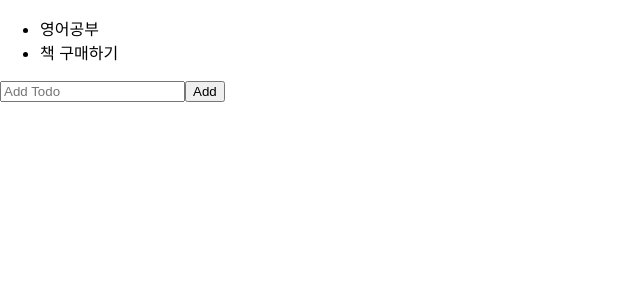
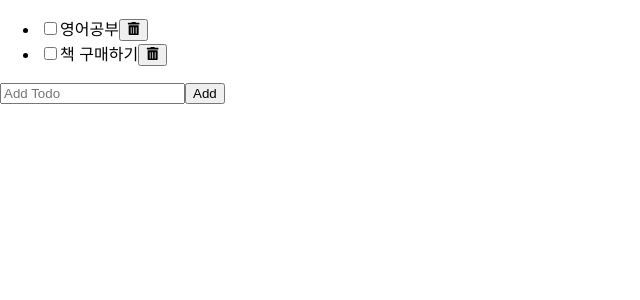
Before and after one commit to yoosaemsol/todolist-2023, a React (Create React App) app: page / in a window 1280 px wide. Shown: the top 300 px of the page, without its empty margins (0-640 px from the left). Built offline with nearby package versions, Linux system fonts and the light colour scheme.

Commit message:
feature-list: Todo 체크, 삭제 기능 구현.

```diff
--- a/package.json
+++ b/package.json
@@ -8,6 +8,7 @@
     "@testing-library/user-event": "^13.2.1",
     "react": "^18.2.0",
     "react-dom": "^18.2.0",
+    "react-icons": "^4.10.1",
     "react-scripts": "5.0.1",
     "uuid": "^9.0.0",
     "web-vitals": "^2.1.0"
--- /dev/null
+++ b/src/components/Todo/Todo.jsx
@@ -0,0 +1,32 @@
+import React from 'react';
+import { FaTrashAlt } from 'react-icons/fa';
+
+export default function Todo({ todo, onUpdate, onDelete }) {
+  const { text, status, id } = todo;
+
+  const handleChange = (e) => {
+    const status = e.target.checked ? 'completed' : 'active';
+
+    onUpdate({
+      ...todo,
+      status,
+    });
+  };
+
+  const handleDelete = () => onDelete(todo);
+
+  return (
+    <li>
+      <input
+        type="checkbox"
+        id={id}
+        checked={status === 'completed'}
+        onChange={handleChange}
+      />
+      <label htmlFor={id}>{text}</label>
+      <button onClick={handleDelete}>
+        <FaTrashAlt />
+      </button>
+    </li>
+  );
+}
--- a/src/components/TodoList/TodoList.jsx
+++ b/src/components/TodoList/TodoList.jsx
@@ -1,5 +1,6 @@
 import React, { useState } from 'react';
 import AddTodo from '../AddTodo/AddTodo';
+import Todo from '../Todo/Todo';
 
 export default function TodoList() {
   const [todos, setTodos] = useState([
@@ -11,11 +12,25 @@
     // 새로운 투두를 업데이트
     setTodos([...todos, todo]);
   };
+
+  const handleUpdate = (updated) => {
+    setTodos(todos.map((t) => (t.id === updated.id ? updated : t)));
+  };
+
+  const handleDelete = (deleted) => {
+    setTodos(todos.filter((t) => t.id !== deleted.id));
+  };
+
   return (
     <section>
       <ul>
         {todos?.map((item) => (
-          <li key={item.id}>{item.text}</li>
+          <Todo
+            key={item.id}
+            todo={item}
+            onUpdate={handleUpdate}
+            onDelete={handleDelete}
+          />
         ))}
       </ul>
       <AddTodo onAdd={handleAdd} />
```
Also changed, not shown: .pnp.cjs, 1 other file (tests, documents, lock files or other folders).
